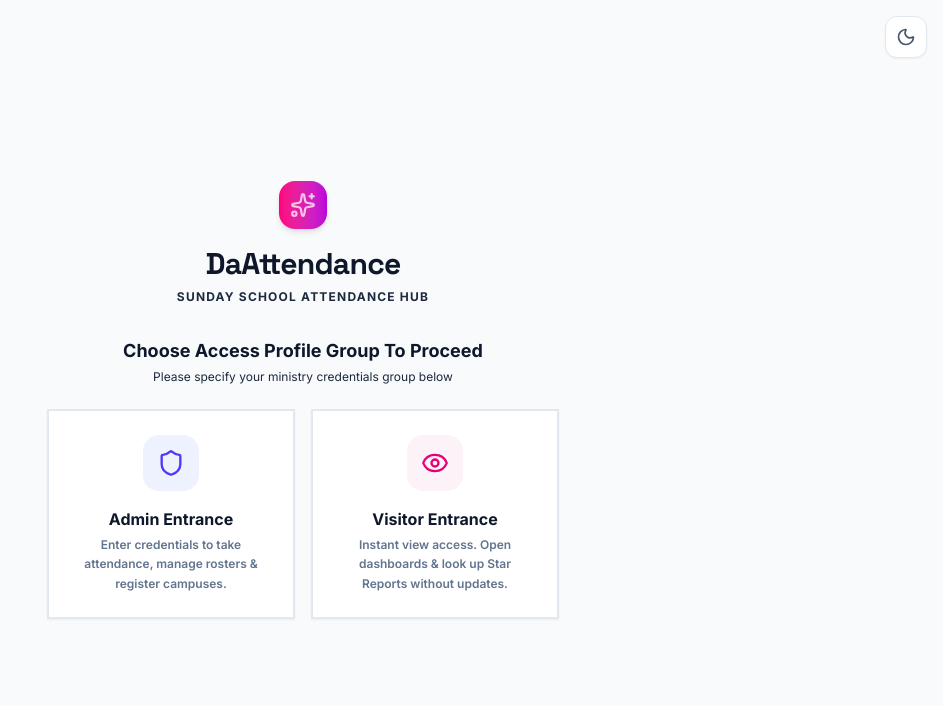
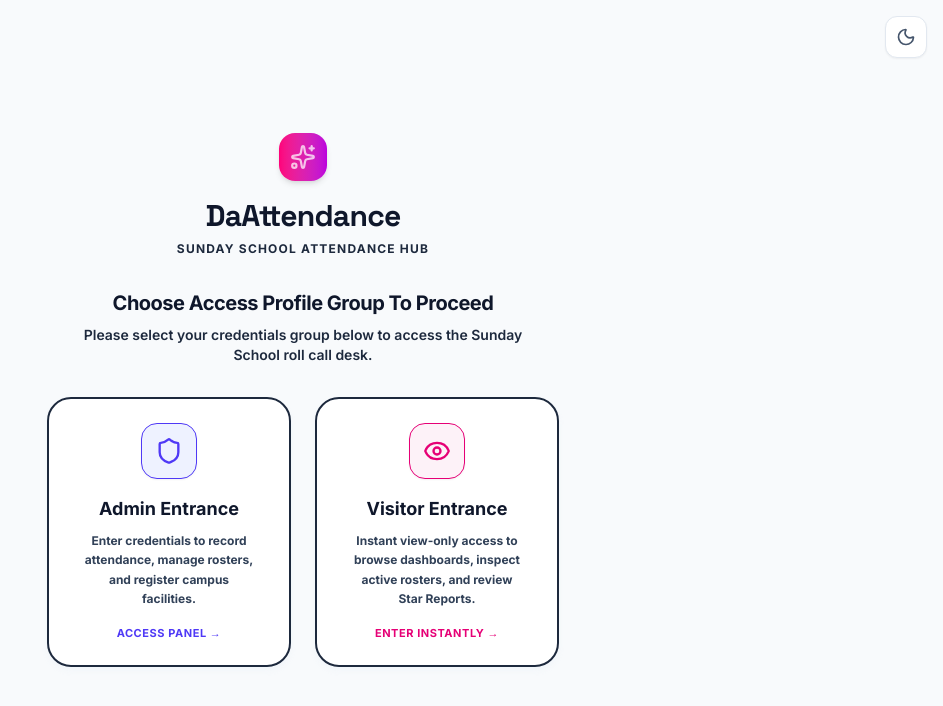
Before and after one commit to DavidLivingston05/DaAttendance, a React (Vite) app: page / in a window 1280 px wide. Shown: the top 706 px of the page, without its empty margins (337-1280 px from the left). Built offline with nearby package versions, Linux system fonts and the light colour scheme.

Commit message:
style: improve AuthScreen contrast and readability in light mode

```diff
--- a/src/components/AuthScreen.tsx
+++ b/src/components/AuthScreen.tsx
@@ -68,55 +68,67 @@ export default function AuthScreen({ onLoginSuccess }: AuthScreenProps) {
 
       <div className="w-full max-w-lg">
         {mode === "choose" ? (
-          <div className="space-y-4">
+          <div className="space-y-6">
 
-            {/* Header prompt */}
-            <div className="text-center mb-6">
-              <h3 className="text-lg font-bold text-slate-900 dark:text-purple-100">
+            {/* Header prompt with high-contrast text */}
+            <div className="text-center mb-8">
+              <h3 className="text-xl font-black text-slate-900 dark:text-purple-100 tracking-tight">
                 Choose Access Profile Group To Proceed
               </h3>
-              <p className="text-xs text-slate-550 mt-1 dark:text-purple-300/50">
-                Please specify your ministry credentials group below
+              <p className="text-sm font-semibold text-slate-650 mt-2 dark:text-purple-300/60 max-w-md mx-auto">
+                Please select your credentials group below to access the Sunday School roll call desk.
               </p>
             </div>
 
-            <div className="grid grid-cols-1 sm:grid-cols-2 gap-4">
+            <div className="grid grid-cols-1 sm:grid-cols-2 gap-6">
 
-              {/* Admin Selector Card */}
+              {/* Admin Selector Card - Redesigned for High Contrast */}
               <button
                 id="btn-select-admin-role"
                 onClick={() => {
                   setError(null);
                   setMode("admin_login");
                 }}
-                className="group flex flex-col items-center justify-center p-6 bg-white dark:bg-[#191433]/80 border-2 border-slate-200 hover:border-[#FF007A] dark:border-purple-500/20 dark:hover:border-[#FF007A] rounded-2.5xl transition-all duration-300 hover:-translate-y-1 text-center shadow-xs"
+                className="group flex flex-col items-center justify-between p-6 bg-white dark:bg-[#191433]/85 border-2 border-slate-350 hover:border-indigo-600 dark:border-purple-500/25 dark:hover:border-[#00E5FF] rounded-3xl transition-all duration-300 hover:-translate-y-1 text-center shadow-md shadow-slate-100/90 dark:shadow-none hover:shadow-xl hover:shadow-indigo-100/50 cursor-pointer min-h-[260px]"
               >
-                <div className="w-14 h-14 rounded-2xl bg-indigo-50 dark:bg-purple-950/40 text-indigo-600 dark:text-[#00E5FF] flex items-center justify-center mb-4 transition duration-300 group-hover:scale-110">
+                <div className="flex flex-col items-center">
+                  <div className="w-14 h-14 rounded-2xl bg-indigo-50 border border-indigo-150/40 dark:bg-purple-950/45 dark:border-purple-500/30 text-indigo-600 dark:text-[#00E5FF] flex items-center justify-center mb-4 transition duration-300 group-hover:scale-110 shadow-xs">
                     <Shield className="w-7 h-7" />
                   </div>
-                <h4 className="text-base font-black text-slate-900 group-hover:text-[#FF007A] dark:text-white transition">
+                  <h4 className="text-lg font-extrabold text-slate-900 group-hover:text-indigo-600 dark:text-white dark:group-hover:text-[#00E5FF] transition">
                     Admin Entrance
                   </h4>
-                <p className="text-xs text-slate-500 dark:text-purple-200/50 mt-1 font-semibold leading-relaxed">
-                  Enter credentials to take attendance, manage rosters & register campuses.
+                  <p className="text-xs text-slate-700 dark:text-purple-200/65 mt-2 font-bold leading-relaxed px-2">
+                    Enter credentials to record attendance, manage rosters, and register campus facilities.
                   </p>
+                </div>
+
+                <span className="mt-4 inline-flex items-center gap-1 text-[11px] font-black uppercase tracking-wider text-indigo-600 group-hover:translate-x-1 transition duration-200 dark:text-[#00E5FF]">
+                  Access Panel &rarr;
+                </span>
               </button>
 
-              {/* Visitor Selector Card */}
+              {/* Visitor Selector Card - Redesigned for High Contrast */}
               <button
                 id="btn-select-visitor-role"
                 onClick={handleVisitorEnter}
-                className="group flex flex-col items-center justify-center p-6 bg-white dark:bg-[#191433]/80 border-2 border-slate-200 hover:border-[#BC00DD] dark:border-purple-500/20 dark:hover:border-[#BC00DD] rounded-2.5xl transition-all duration-300 hover:-translate-y-1 text-center shadow-xs"
+                className="group flex flex-col items-center justify-between p-6 bg-white dark:bg-[#191433]/85 border-2 border-slate-350 hover:border-[#BC00DD] dark:border-purple-500/25 dark:hover:border-[#BC00DD] rounded-3xl transition-all duration-300 hover:-translate-y-1 text-center shadow-md shadow-slate-100/90 dark:shadow-none hover:shadow-xl hover:shadow-pink-100/50 cursor-pointer min-h-[260px]"
               >
-                <div className="w-14 h-14 rounded-2xl bg-pink-50 dark:bg-purple-950/40 text-pink-600 dark:text-[#FF007A] flex items-center justify-center mb-4 transition duration-300 group-hover:scale-110">
+                <div className="flex flex-col items-center">
+                  <div className="w-14 h-14 rounded-2xl bg-pink-50 border border-pink-150/40 dark:bg-purple-950/45 dark:border-purple-500/30 text-pink-600 dark:text-[#FF007A] flex items-center justify-center mb-4 transition duration-300 group-hover:scale-110 shadow-xs">
                     <Eye className="w-7 h-7" />
                   </div>
-                <h4 className="text-base font-black text-slate-900 group-hover:text-[#BC00DD] dark:text-white transition">
+                  <h4 className="text-lg font-extrabold text-slate-900 group-hover:text-[#BC00DD] dark:text-white dark:group-hover:text-[#FF007A] transition">
                     Visitor Entrance
                   </h4>
-                <p className="text-xs text-slate-500 dark:text-purple-200/50 mt-1 font-semibold leading-relaxed">
-                  Instant view access. Open dashboards & look up Star Reports without updates.
+                  <p className="text-xs text-slate-700 dark:text-purple-200/65 mt-2 font-bold leading-relaxed px-2">
+                    Instant view-only access to browse dashboards, inspect active rosters, and review Star Reports.
                   </p>
+                </div>
+
+                <span className="mt-4 inline-flex items-center gap-1 text-[11px] font-black uppercase tracking-wider text-pink-600 group-hover:translate-x-1 transition duration-200 dark:text-[#FF007A]">
+                  Enter Instantly &rarr;
+                </span>
               </button>
 
             </div>
```
Lines whose indentation alone changed are shown as unchanged.
